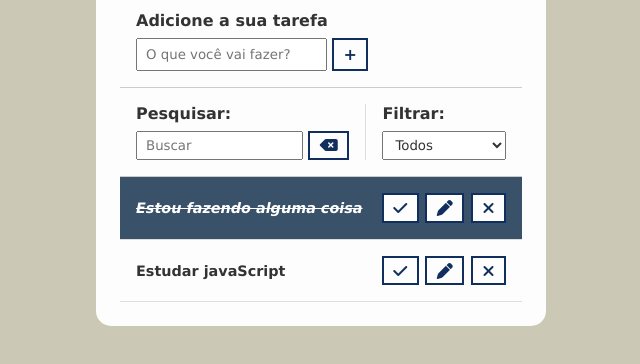
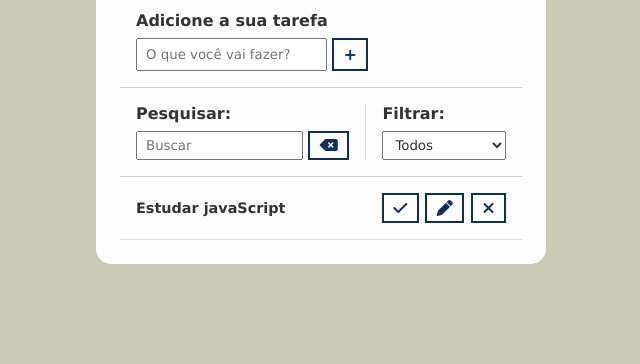
Before and after one commit to JulieneFlora/Todo-List, a plain HTML site: page index.html in a window 1280 px wide. Shown: the part 132-496 px from the top of the page, without its empty margins (319-959 px from the left). Drawn offline with Linux system fonts and the light colour scheme.

Commit message:
:recycle: refactor: removido dados fixos

```diff
--- a/index.html
+++ b/index.html
@@ -65,19 +65,6 @@
           </select>
         </div>
     </div>
-    <div id="todo-list">
-      <div class="todo done">
-        <h3>Estou fazendo alguma coisa</h3>
-        <button class="finish-todo">
-          <i class="fa-solid fa-check"></i>
-        </button>
-        <button class="edit-todo">
-          <i class="fa-solid fa-pen"></i>
-        </button>
-        <button class="remove-todo">
-          <i class="fa-solid fa-xmark"></i>
-        </button>
-      </div>
       <div id="todo-list">
         <div class="todo">
           <h3>Estudar javaScript</h3>
```
